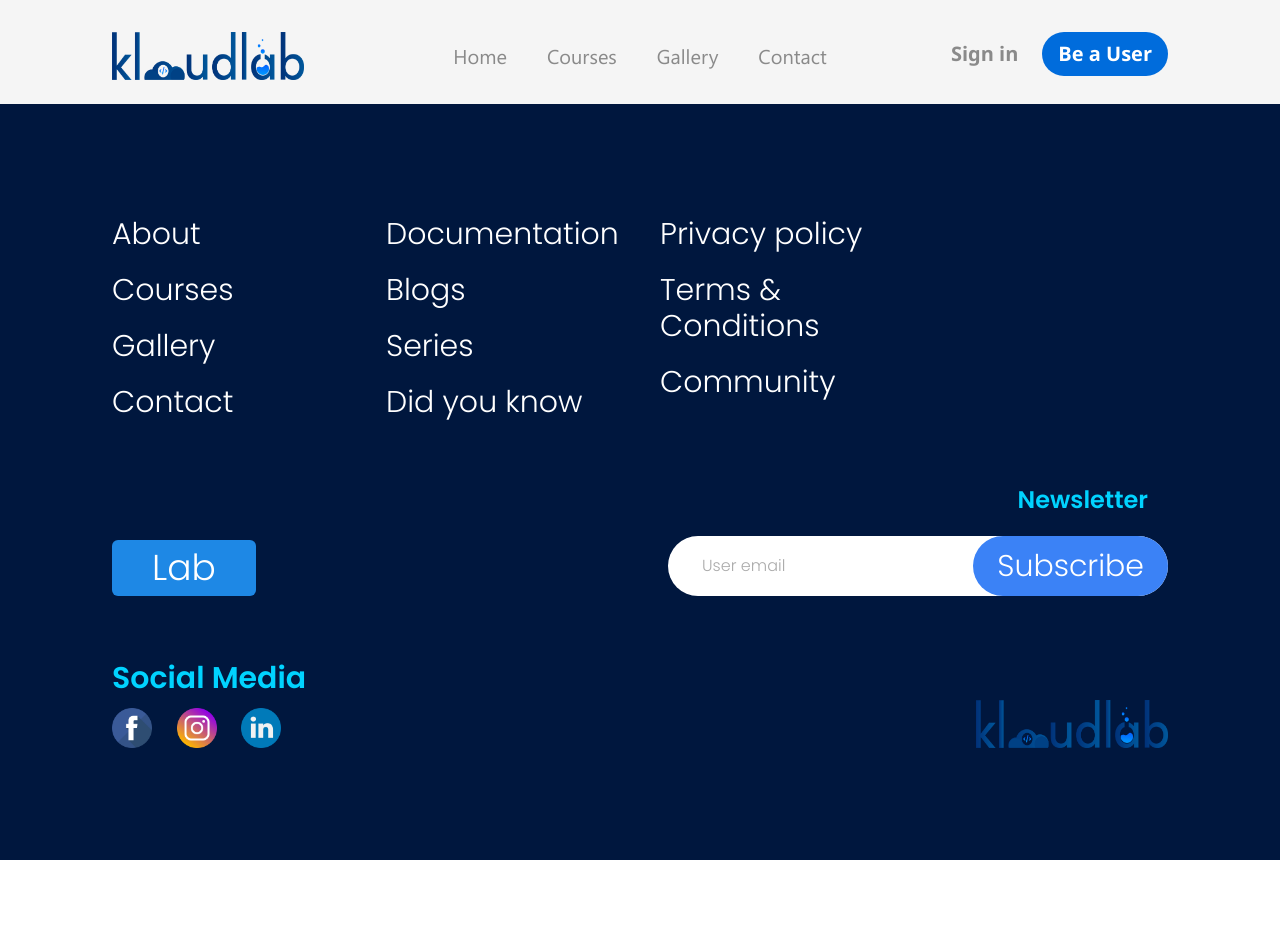
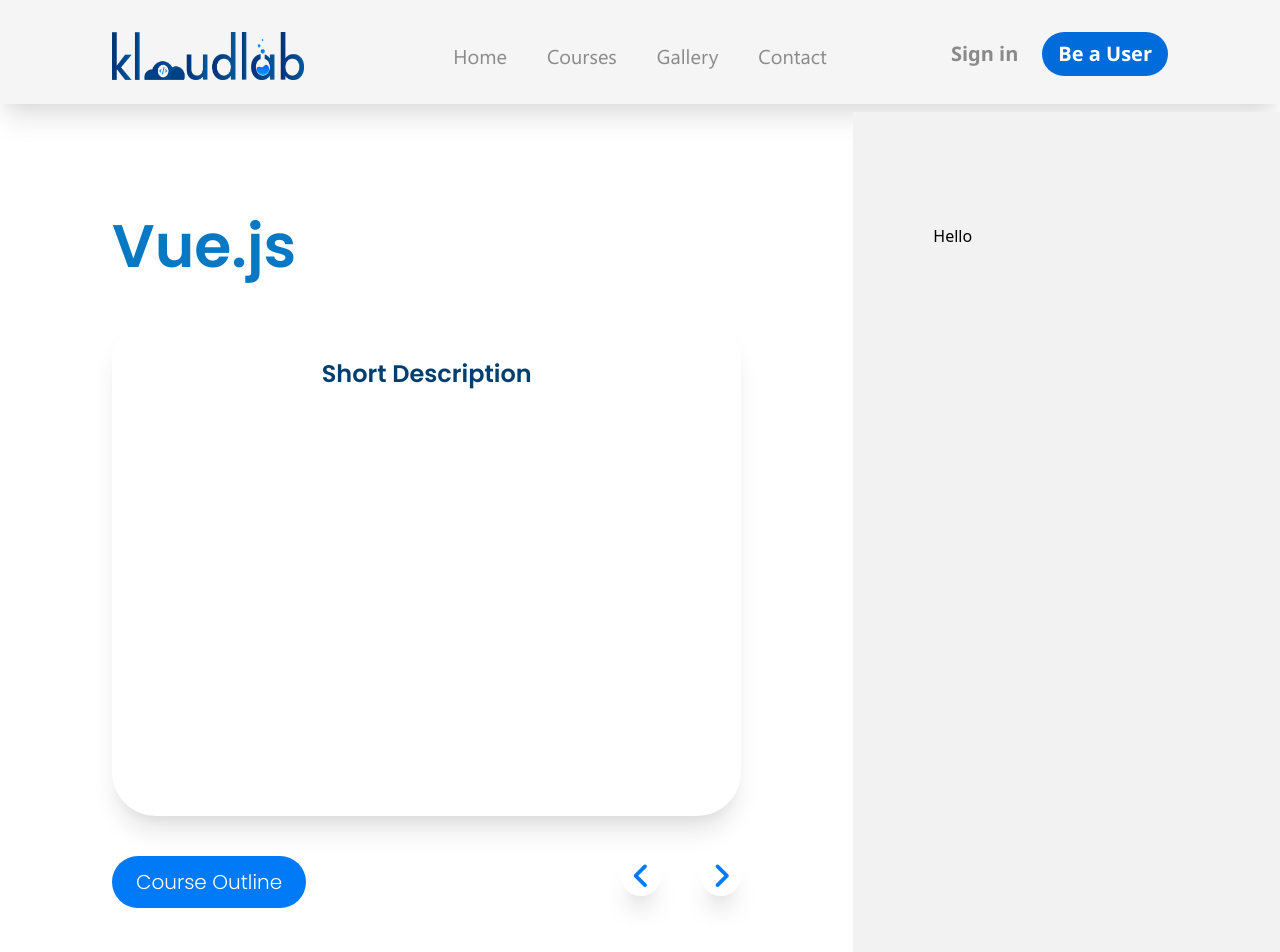
Before and after one commit to TahsinTushita/kloudlab-frontend, a Vue app in the folder kloudlab_frontend/: page /single-course in a window 1280 px wide. Shown: the top 952 px of the page. Before the commit the page ends 860 px from the top, so only its background shows below. Built offline with nearby package versions, Linux system fonts and the light colour scheme; what tailwindcss-border-gradients would draw is missing.

Commit message:
Single course page half done

```diff
--- a/kloudlab_frontend/src/components/Footer.vue
+++ b/kloudlab_frontend/src/components/Footer.vue
@@ -10,7 +10,7 @@
     >
       <div class="space-y-5">
         <h3 class="cursor-pointer">About</h3>
-        <h3 class="cursor-pointer">Courses</h3>
+        <h3 class="cursor-pointer" @click="navigateToCourses">Courses</h3>
         <h3 class="cursor-pointer">Gallery</h3>
         <h3 class="cursor-pointer">Contact</h3>
       </div>
@@ -138,6 +138,10 @@ export default {
     navigateToHome() {
       this.$router.push("/");
     },
+
+    navigateToCourses() {
+      this.$router.push("/courses");
+    },
   },
 };
 </script>
--- a/kloudlab_frontend/src/router/index.js
+++ b/kloudlab_frontend/src/router/index.js
@@ -6,6 +6,7 @@ import Contact from "../views/Contact.vue";
 import Signin from "../views/Signin.vue";
 import Signup from "../views/Signup.vue";
 import Blog from "../views/Blog.vue";
+import SingleCourse from "../views/SingleCourse.vue";
 
 const routes = [
   {
@@ -44,6 +45,11 @@ const routes = [
     component: Blog,
   },
   {
+    path: "/single-course",
+    name: "SingleCourse",
+    component: SingleCourse,
+  },
+  {
     path: "/about",
     name: "About",
     // route level code-splitting
--- a/kloudlab_frontend/src/views/Courses.vue
+++ b/kloudlab_frontend/src/views/Courses.vue
@@ -95,7 +95,9 @@
               absolute
               top-4
               left-4
+              cursor-pointer
             "
+            @click="navigateToSingleCoursePage"
           ></div>
         </div>
       </div>
@@ -124,7 +126,9 @@
               absolute
               bottom-4
               left-4
+              cursor-pointer
             "
+            @click="navigateToSingleCoursePage"
           ></div>
         </div>
       </div>
@@ -153,7 +157,9 @@
               absolute
               top-4
               left-4
+              cursor-pointer
             "
+            @click="navigateToSingleCoursePage"
           ></div>
         </div>
       </div>
@@ -182,7 +188,9 @@
               absolute
               bottom-4
               left-4
+              cursor-pointer
             "
+            @click="navigateToSingleCoursePage"
           ></div>
         </div>
       </div>
@@ -278,5 +286,11 @@ export default {
       courses: [{ id: 1 }, { id: 2 }, { id: 3 }, { id: 4 }],
     };
   },
+
+  methods: {
+    navigateToSingleCoursePage() {
+      this.$router.push("/single-course");
+    },
+  },
 };
 </script>
--- /dev/null
+++ b/kloudlab_frontend/src/views/SingleCourse.vue
@@ -0,0 +1,92 @@
+<template>
+  <div class="grid grid-cols-6">
+    <div class="col-span-4 py-28 px-28">
+      <h1 class="text-HomeTutorialh1 font-poppins text-6xl font-semibold mb-10">
+        Vue.js
+      </h1>
+
+      <div
+        class="
+          h-500
+          rounded-4xl
+          shadow-xl
+          border-2 border-transparent
+          hover:border-HomeCoursesBg1
+          mb-10
+        "
+      >
+        <div class="flex justify-center mt-10">
+          <h1
+            class="
+              text-2xl
+              font-poppins font-semibold
+              text-SingleCourseShortDesc
+            "
+          >
+            Short Description
+          </h1>
+        </div>
+      </div>
+
+      <div class="flex justify-between">
+        <button
+          class="
+            px-6
+            py-3
+            bg-SingleCourseOutlineBtn1
+            rounded-full
+            text-white
+            font-poppins
+            text-xl
+            hover:bg-SingleCourseOutlineBtn2
+            transition
+            duration-300
+          "
+        >
+          Course Outline
+        </button>
+        <div class="flex gap-10">
+          <button
+            class="
+              w-10
+              h-10
+              rounded-full
+              bg-transparent
+              flex
+              justify-center
+              items-center
+              hover:bg-SingleCourseOutlineBtn1 hover:text-white hover:shadow-2xl
+              text-SingleCourseOutlineBtn1 text-3xl
+              transition
+              duration-300
+              shadow-xl
+            "
+          >
+            <i class="fas fa-angle-left"></i>
+          </button>
+          <button
+            class="
+              w-10
+              h-10
+              rounded-full
+              bg-transparent
+              flex
+              justify-center
+              items-center
+              hover:bg-SingleCourseOutlineBtn1 hover:text-white hover:shadow-2xl
+              text-SingleCourseOutlineBtn1 text-3xl
+              transition
+              duration-300
+              shadow-xl
+            "
+          >
+            <i class="fas fa-angle-right"></i>
+          </button>
+        </div>
+      </div>
+    </div>
+    <div class="col-span-2 bg-SingleCoursePlaylistBg py-28 mt-2 px-20">
+      Hello
+    </div>
+  </div>
+</template>
--- a/kloudlab_frontend/tailwind.config.js
+++ b/kloudlab_frontend/tailwind.config.js
@@ -43,6 +43,10 @@ module.exports = {
         CourseContentContainer2: "#007AE5",
         CourseUpcomingCourses: "#038EAB",
         CourseNameBtn: "#003163",
+        SingleCoursePlaylistBg: "#F2F2F2",
+        SingleCourseShortDesc: "#023F6E",
+        SingleCourseOutlineBtn1: "#007AF7",
+        SingleCourseOutlineBtn2: "#0056AE",
       },
       fontFamily: {
         segoeUI: "'Segoe UI'",
```
